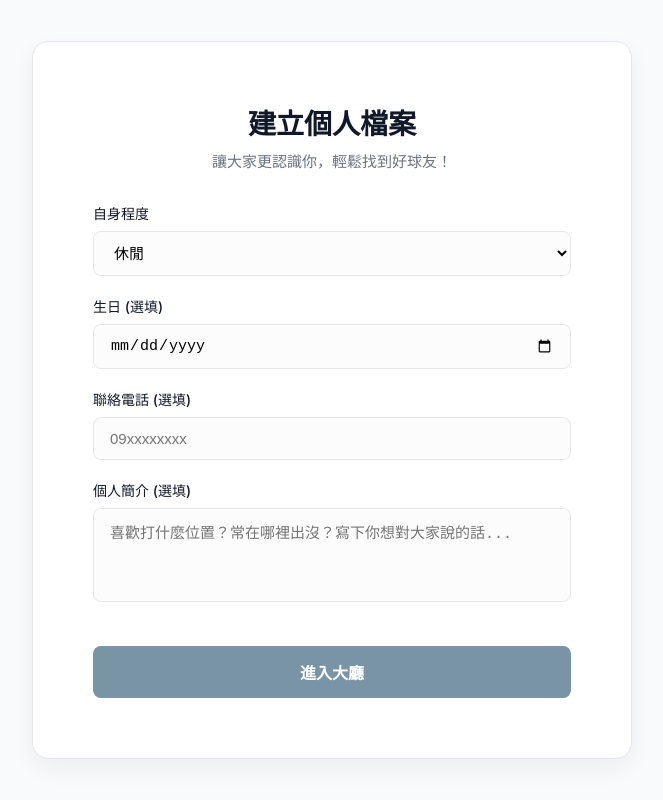
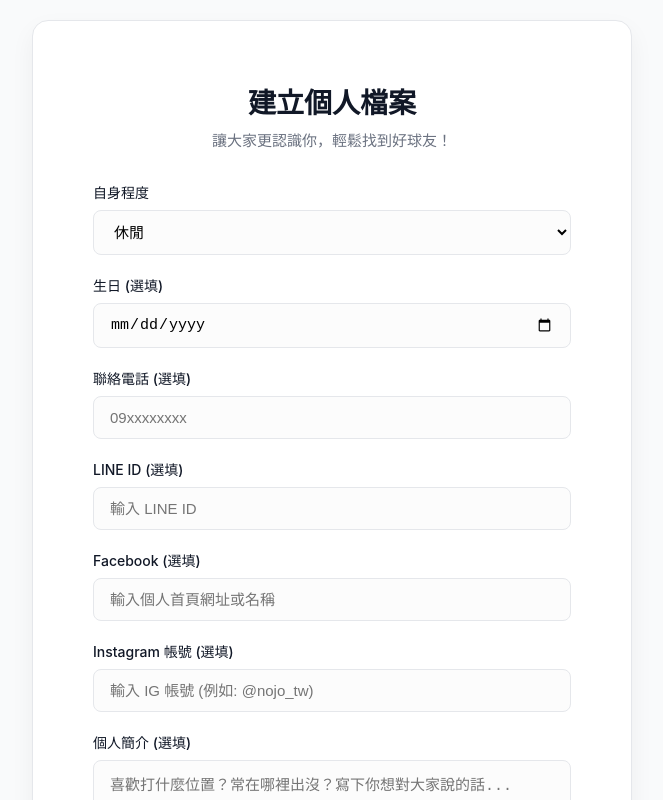
Before and after one commit to B1329041/database_web, a React (Vite) app: page /nojo/setup-profile in a window 1280 px wide. Shown: the top 800 px of the page, without its empty margins (308-971 px from the left). Built offline with nearby package versions, Linux system fonts and the light colour scheme.

Commit message:
Add social media fields to SetupProfile

```diff
--- a/src/pages/SetupProfile.jsx
+++ b/src/pages/SetupProfile.jsx
@@ -7,11 +7,14 @@ function SetupProfile() {
   const [bio, setBio] = useState('');
   const [birthday, setBirthday] = useState('');
   const [phone, setPhone] = useState('');
+  const [line, setLine] = useState('');
+  const [fb, setFb] = useState('');
+  const [ig, setIg] = useState('');
   const navigate = useNavigate();
 
   const handleSubmit = (e) => {
     e.preventDefault();
-    console.log('Setup Profile:', { level, bio, birthday, phone });
+    console.log('Setup Profile:', { level, bio, birthday, phone, line, fb, ig });
     // TODO: Connect to backend API
     alert('設定完成，歡迎加入！');
     navigate('/home');
@@ -64,6 +67,42 @@ function SetupProfile() {
           </div>
 
           <div className="form-group">
+            <label className="form-label" htmlFor="line">LINE ID (選填)</label>
+            <input
+              id="line"
+              type="text"
+              className="form-input"
+              placeholder="輸入 LINE ID"
+              value={line}
+              onChange={(e) => setLine(e.target.value)}
+            />
+          </div>
+
+          <div className="form-group">
+            <label className="form-label" htmlFor="fb">Facebook (選填)</label>
+            <input
+              id="fb"
+              type="text"
+              className="form-input"
+              placeholder="輸入個人首頁網址或名稱"
+              value={fb}
+              onChange={(e) => setFb(e.target.value)}
+            />
+          </div>
+
+          <div className="form-group">
+            <label className="form-label" htmlFor="ig">Instagram 帳號 (選填)</label>
+            <input
+              id="ig"
+              type="text"
+              className="form-input"
+              placeholder="輸入 IG 帳號 (例如: @nojo_tw)"
+              value={ig}
+              onChange={(e) => setIg(e.target.value)}
+            />
+          </div>
+
+          <div className="form-group">
             <label className="form-label" htmlFor="bio">個人簡介 (選填)</label>
             <textarea
               id="bio"
```
